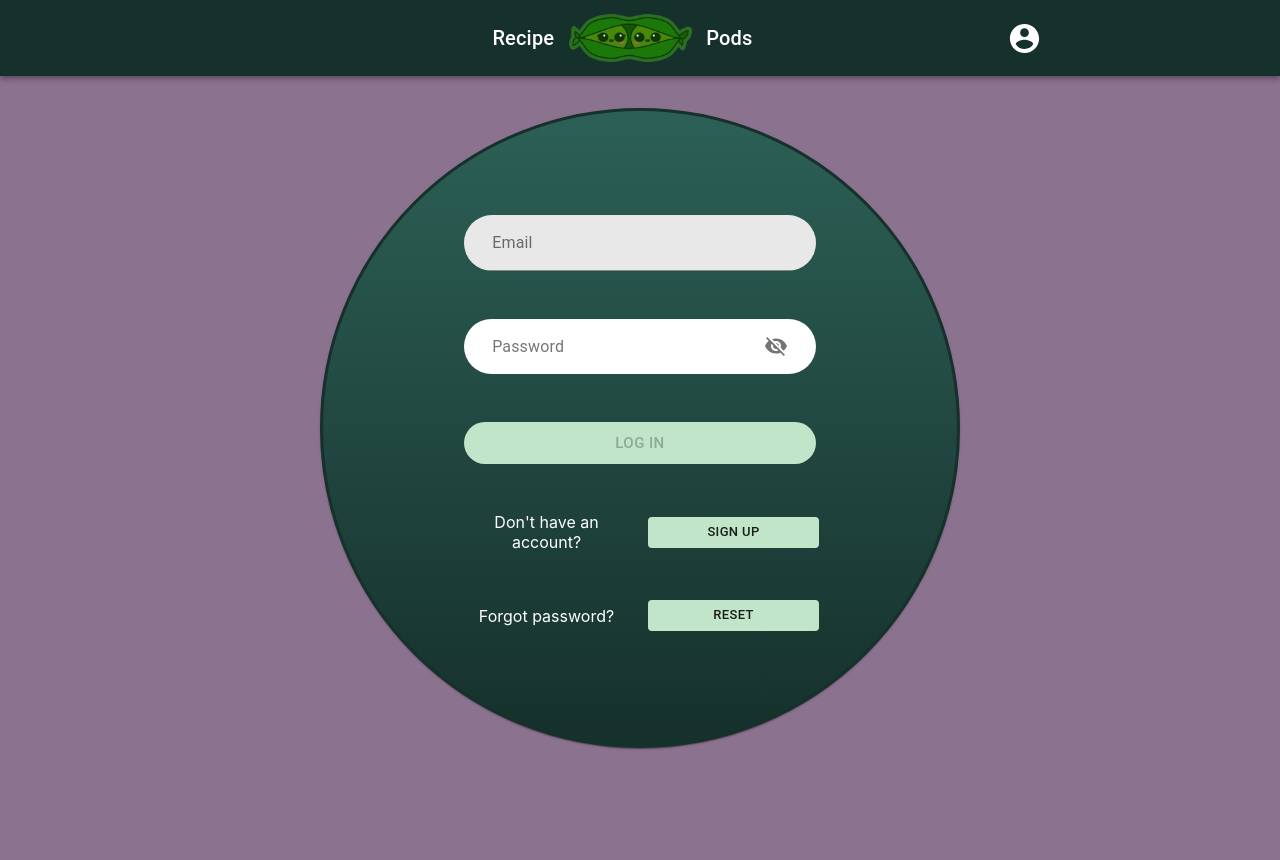
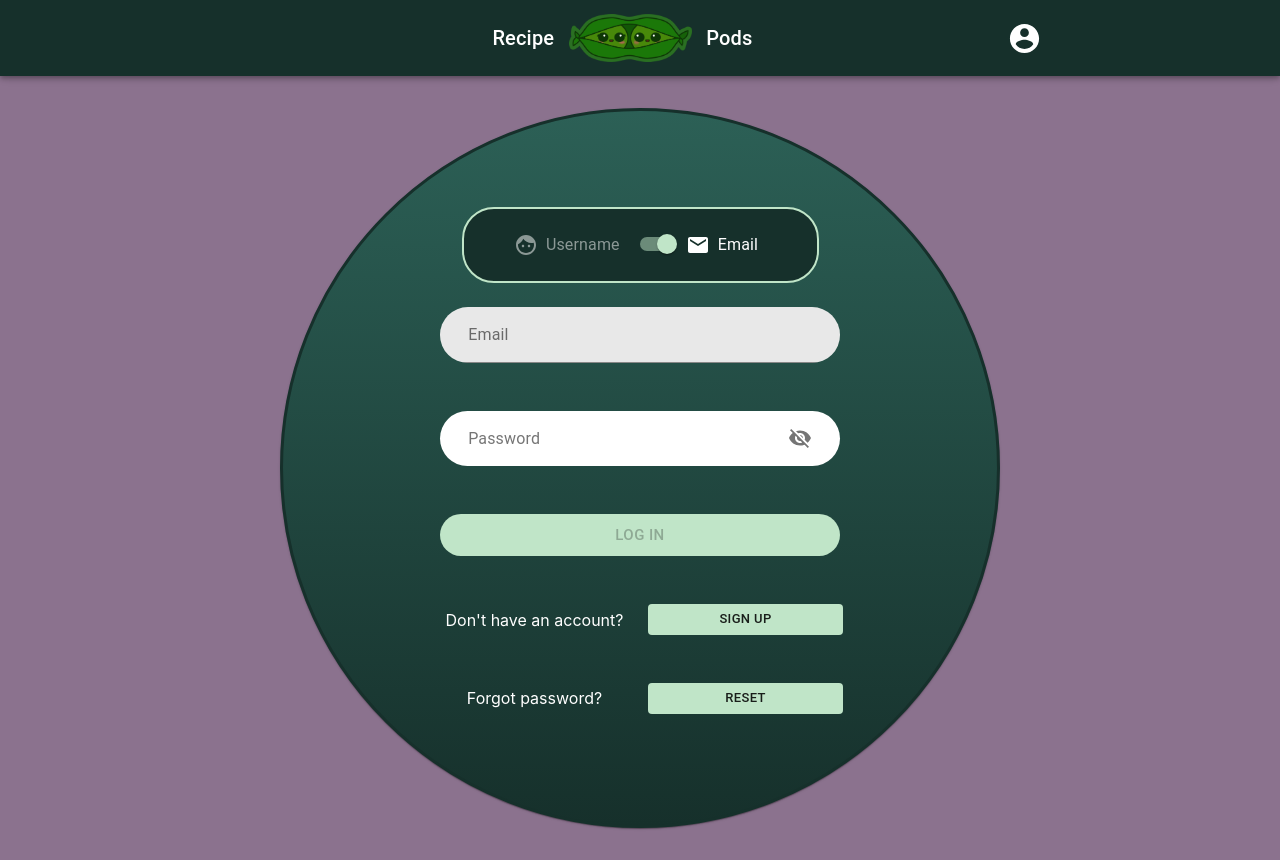
Before and after one commit to patrickspafford/recipe-in-a-pod, a Next.js app: page /login in a window 1280 px wide. Before the commit the page ends 800 px from the top, so only its background shows below. Built offline with nearby package versions, Linux system fonts and the light colour scheme; no server answers.

Commit message:
Beginnings of sign in with username

```diff
--- a/components/FormLayout/FormLayout.module.css
+++ b/components/FormLayout/FormLayout.module.css
@@ -1,6 +1,6 @@
 .paper {
-  width: 40rem;
-  height: 40rem;
+  width: 45rem;
+  height: 45rem;
   margin: auto;
   border-radius: 50% !important;
   border-color: rgb(22, 48, 43) !important;
--- a/components/LoginForm/LoginForm.tsx
+++ b/components/LoginForm/LoginForm.tsx
@@ -1,29 +1,35 @@
-import { useState, ChangeEvent, useContext } from 'react'
+import { useState, useContext } from 'react'
 import { useRouter } from 'next/router'
 import {
   SnackBar,
   EmailField,
   PasswordField,
+  UsernameField,
   SubmitButton,
+  Switch,
 } from '../../components'
-import { emailPattern } from '../../utils/regex'
-import { PseudoEvent, FirebaseError } from '../../types'
+import { FaceIcon, EmailIcon } from '../../icons'
+import { emailPattern, usernamePattern } from '../../utils/regex'
+import { PseudoEvent, FirebaseError, TextFieldChange } from '../../types'
 import { ApiContext } from '../../contexts/apiContext'
 import LoadingIndicator from '../LoadingIndicator'
 
 interface FormValues {
   email: string
   password: string
+  username: string
 }
 
 interface FormErrors {
   email: string
   password: string
+  username: string
 }
 
 interface HasEdited {
   email: boolean
   password: boolean
+  username: boolean
 }
 
 interface SnackbarState {
@@ -36,16 +42,20 @@ const LoginForm = () => {
   const [formValues, setFormValues] = useState<FormValues>({
     email: '',
     password: '',
+    username: '',
   })
   const [formErrors, setFormErrors] = useState<FormErrors>({
     email: '',
     password: '',
+    username: '',
   })
   const [hasEdited, setHasEdited] = useState<HasEdited>({
     email: false,
     password: false,
+    username: false,
   })
   const [loading, setLoading] = useState<boolean>(false)
+  const [isUsernameLogin, setIsUsernameLogin] = useState<boolean>(true)
   const [snackbarState, setSnackbarState] = useState<SnackbarState>({
     open: false,
     message: '',
@@ -75,7 +85,7 @@ const LoginForm = () => {
   }
 
   const handlePasswordChange = (
-    e: ChangeEvent<HTMLInputElement | HTMLTextAreaElement> | PseudoEvent,
+    e: TextFieldChange | PseudoEvent,
     ignoreHasEditedPassword?: boolean,
   ) => {
     const currentPasswordValue = e.target.value
@@ -103,9 +113,7 @@ const LoginForm = () => {
     }
   }
 
-  const handleEmailChange = (
-    e: ChangeEvent<HTMLInputElement | HTMLTextAreaElement>,
-  ) => {
+  const handleEmailChange = (e: TextFieldChange) => {
     const currentEmailValue = e.target.value
     updateFormValue('email', currentEmailValue)
     const updateError = (value: string) => updateFormError('email', value)
@@ -121,10 +129,27 @@ const LoginForm = () => {
     }
   }
 
+  const handleUsernameChange = (e: TextFieldChange) => {
+    const currentUsernameValue = e.target.value
+    const updateError = (val: string) => updateFormError('username', val)
+    setFormValues({ ...formValues, username: currentUsernameValue })
+    if (!hasEdited.username) {
+      setHasEdited({ ...hasEdited, username: true })
+    }
+    if (currentUsernameValue.length === 0 && hasEdited.password) {
+      updateError('Please enter a username')
+    } else if (currentUsernameValue.length > 64) {
+      updateError('Username cannot exceed 64 characters.')
+    } else if (!currentUsernameValue.match(usernamePattern)) {
+      updateError('Username not valid.')
+    } else updateError('')
+  }
+
   const onSubmit = async (e) => {
     try {
       e.preventDefault()
       setHasEdited({
+        ...hasEdited,
         email: true,
         password: true,
       })
@@ -133,7 +158,6 @@ const LoginForm = () => {
         email: formValues.email,
         currentPassword: formValues.password,
       })
-      // setFormErrors({ ...formErrors, login: '' })
       await router.push('/')
     } catch (submitErr) {
       const err = submitErr as FirebaseError
@@ -163,14 +187,39 @@ const LoginForm = () => {
     }
   }
 
-  const disableSubmit =
-    Object.values(formValues).some((val) => val.length === 0) ||
+  const disableSubmit = isUsernameLogin
+    ? Object.values(formValues).some((val) => val.length === 0) ||
+      Object.values(formErrors).some((val) => val.length > 0) ||
+      Object.values(hasEdited).some((edited) => !edited)
+    : Object.values(formValues).some((val) => val.length === 0) ||
       Object.values(formErrors).some((val) => val.length > 0) ||
       Object.values(hasEdited).some((edited) => !edited)
 
   return (
     <>
       <form onSubmit={onSubmit}>
+        <Switch
+          checked={isUsernameLogin}
+          onChange={() => setIsUsernameLogin(!isUsernameLogin)}
+          editable
+          name="Username or Email"
+          leftLabel="Username"
+          rightLabel="Email"
+          leftIcon={<FaceIcon />}
+          rightIcon={<EmailIcon />}
+        />
+        {!isUsernameLogin ? (
+          <UsernameField
+            id="username"
+            style={{ paddingTop: '1.5rem' }}
+            inputRef={null}
+            value={formValues.username}
+            onChange={(e: TextFieldChange) => handleUsernameChange(e)}
+            error={formErrors.username}
+            name="name"
+            label="Username"
+          />
+        ) : (
           <EmailField
             id="email"
             name="email"
@@ -179,6 +228,7 @@ const LoginForm = () => {
             onChange={(e) => handleEmailChange(e)}
             inputRef={null}
           />
+        )}
         <PasswordField
           id="currentPassword"
           showPassword={showPassword}
--- a/components/SignUpForm/SignUpForm.tsx
+++ b/components/SignUpForm/SignUpForm.tsx
@@ -76,13 +76,12 @@ const SignUpForm = () => {
 
   const handleUsernameChange = (e: TextFieldChange) => {
     const currentUsernameValue = e.target.value
-    console.log(currentUsernameValue)
     const updateError = (val: string) => updateFormError('username', val)
     setFormValues({ ...formValues, username: currentUsernameValue })
     if (!hasEdited.username) {
       setHasEdited({ ...hasEdited, username: true })
     }
-    if (currentUsernameValue.length === 0 && hasEdited.password) {
+    if (currentUsernameValue.length === 0 && hasEdited.username) {
       updateError('Please enter a username')
     } else if (currentUsernameValue.length > 64) {
       updateError('Username cannot exceed 64 characters.')
@@ -224,6 +223,7 @@ const SignUpForm = () => {
       <form autoComplete="off" onSubmit={onSubmit}>
         <UsernameField
           id="username"
+          style={{ paddingTop: '7rem' }}
           inputRef={null}
           value={formValues.username}
           onChange={(e: TextFieldChange) => handleUsernameChange(e)}
--- a/components/UsernameField/UsernameField.tsx
+++ b/components/UsernameField/UsernameField.tsx
@@ -1,4 +1,4 @@
-import { ChangeEvent } from 'react'
+import { ChangeEvent, CSSProperties } from 'react'
 import { TextField } from '@material-ui/core'
 import styles from './UsernameField.module.css'
 
@@ -10,8 +10,9 @@ interface IUsernameField {
   id: string
   label?: string
   name?: string
-    inputRef: any,
+  inputRef: any
   autoFocus?: boolean
+  style: CSSProperties
 }
 
 const UsernameField = ({
@@ -23,8 +24,9 @@ const UsernameField = ({
   name,
   inputRef,
   autoFocus,
+  style,
 }: IUsernameField) => (
-  <div className={styles.tableStyle}>
+  <div className={styles.tableStyle} style={style}>
     <TextField
       id={id}
       autoFocus={autoFocus}
--- /dev/null
+++ b/icons/EmailIcon.tsx
@@ -0,0 +1,18 @@
+import { CSSProperties } from 'react'
+import Icon from '@material-ui/icons/Email'
+import colors from '../utils/colors'
+
+interface IEmailIcon {
+  style?: CSSProperties
+  size?: 'small' | 'inherit' | 'default' | 'large'
+}
+const EmailIcon = ({ style, size }: IEmailIcon) => (
+  <Icon fontSize={size} style={{ color: colors.white, ...style }} />
+)
+
+EmailIcon.defaultProps = {
+  style: {},
+  size: 'default',
+}
+
+export default EmailIcon
--- /dev/null
+++ b/icons/FaceIcon.tsx
@@ -0,0 +1,18 @@
+import { CSSProperties } from 'react'
+import Icon from '@material-ui/icons/Face'
+import colors from '../utils/colors'
+
+interface IFaceIcon {
+  style?: CSSProperties
+  size?: 'small' | 'inherit' | 'default' | 'large'
+}
+const FaceIcon = ({ style, size }: IFaceIcon) => (
+  <Icon fontSize={size} style={{ color: colors.white, ...style }} />
+)
+
+FaceIcon.defaultProps = {
+  style: {},
+  size: 'default',
+}
+
+export default FaceIcon
--- a/icons/index.ts
+++ b/icons/index.ts
@@ -15,10 +15,13 @@ import PublicIcon from './PublicIcon'
 import PrivateIcon from './PrivateIcon'
 import CancelIcon from './CancelIcon'
 import DoneIcon from './DoneIcon'
+import EmailIcon from './EmailIcon'
+import FaceIcon from './FaceIcon'
 
 export {
   AddIcon,
   DoneIcon,
+  FaceIcon,
   CancelIcon,
   HomeIcon,
   MealIcon,
@@ -34,4 +37,5 @@ export {
   TimerIcon,
   PublicIcon,
   PrivateIcon,
+  EmailIcon,
 }
```
Lines whose indentation alone changed are shown as unchanged.
